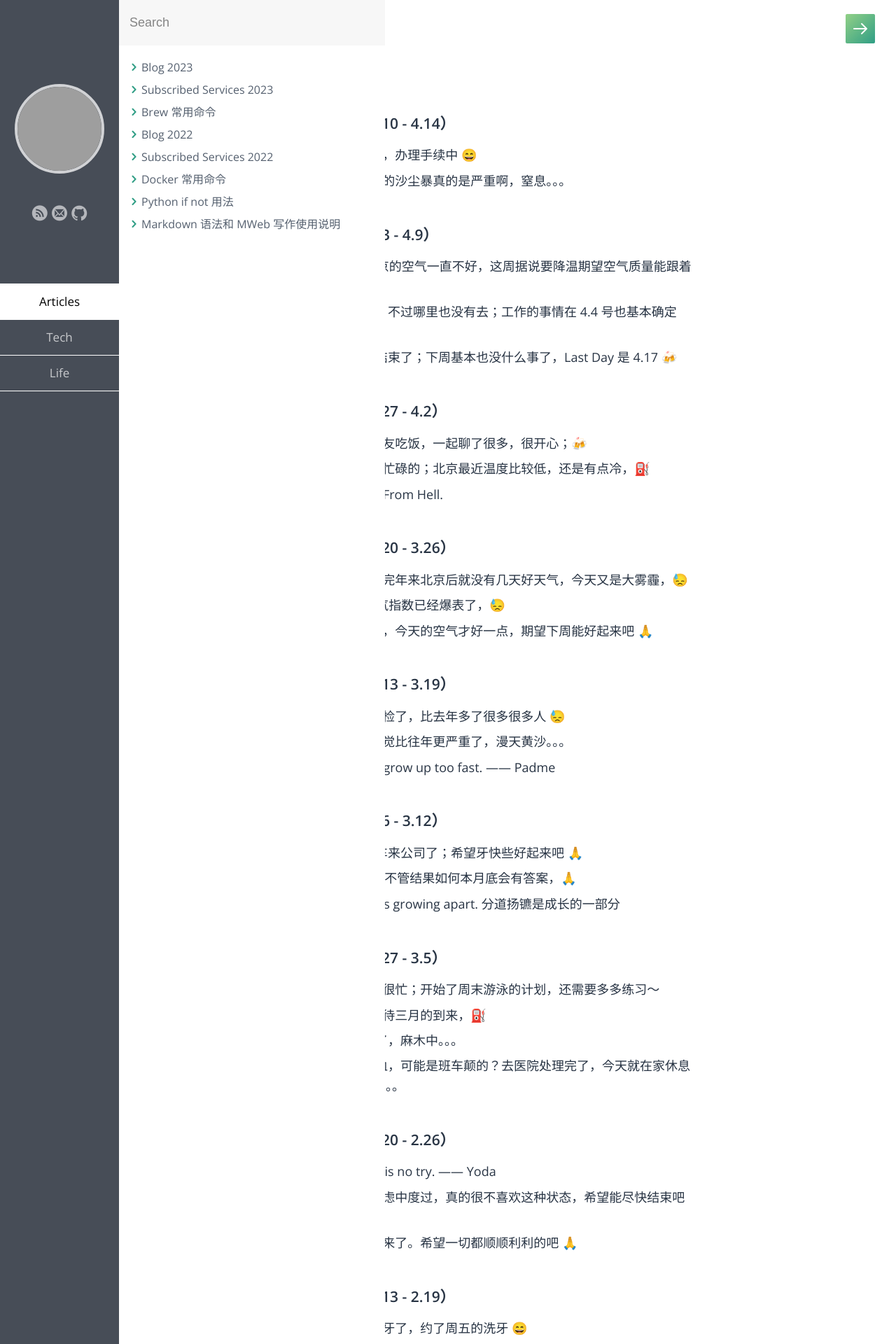
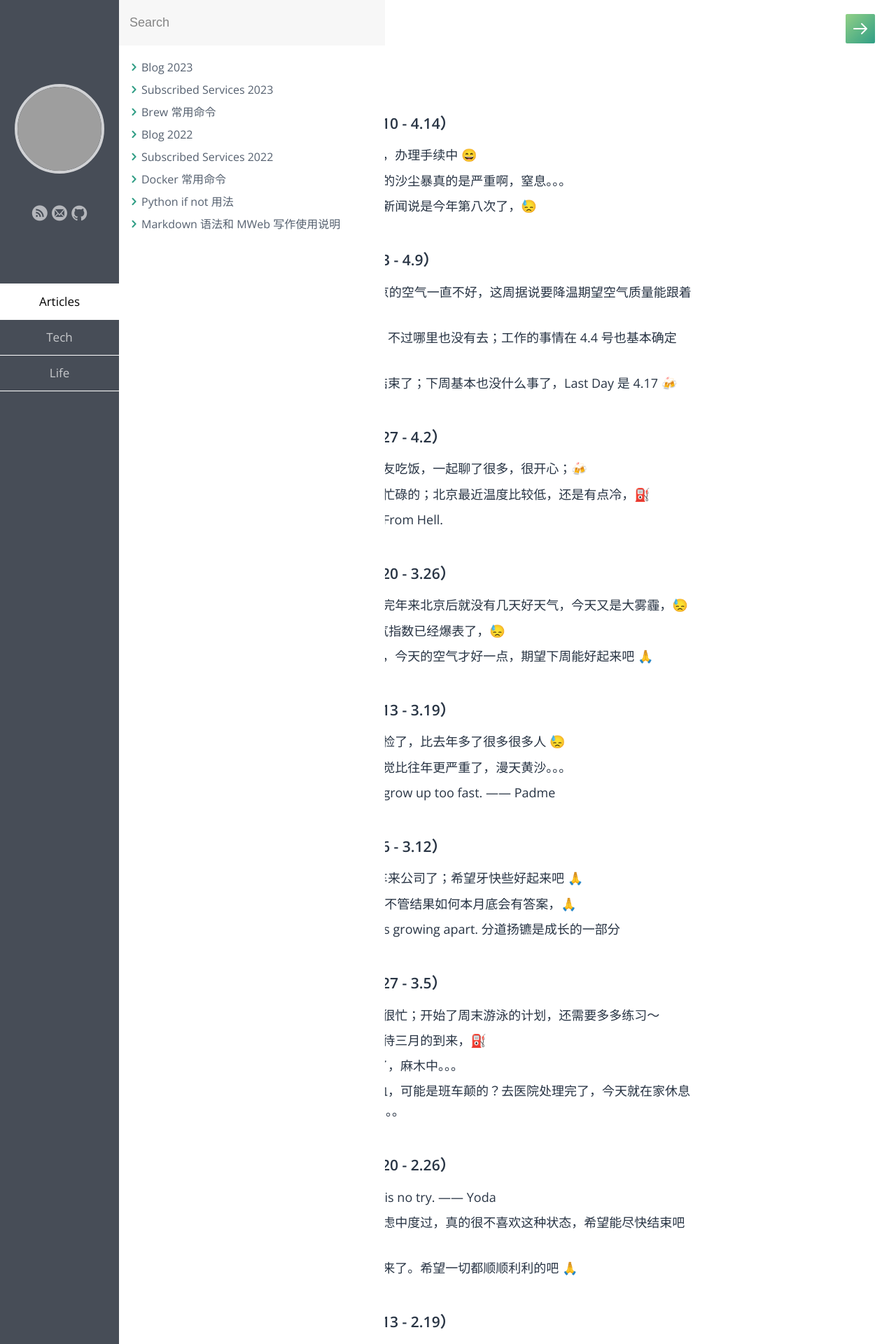
Before and after one commit to samxupeiran/samxupeiran.github.io, a Jekyll site: the page built from _posts/life/2023-01-03-my-blog.md, in a window 1280 px wide. Shown: the top 1920 px of the page at 70% size. Built offline with Jekyll 4.4.1, drawn with Linux system fonts in a browser that asks for light colours; some web fonts are replaced; grey boxes are pictures that could not be loaded.

Commit message:
feat: add weekly blog 4.12

```diff
--- a/_posts/life/2023-01-03-my-blog.md
+++ b/_posts/life/2023-01-03-my-blog.md
@@ -9,6 +9,7 @@ tags: Blog
 - ### 2023 年 4 月 第 3 周（4.10 - 4.14）
      - 4.10 今天正式提交离职了，办理手续中 😄
      - 4.11 漫天黄沙，北京今年的沙尘暴真的是严重啊，窒息。。。
+     - 2.12 继续沙尘暴，昨天看新闻说是今年第八次了，😓
 
 - ### 2023 年 4 月 第 2 周（4.3 - 4.9）
      - 4.3 进入 4 月了；最近北京的空气一直不好，这周据说要降温期望空气质量能跟着好点 😄
```
